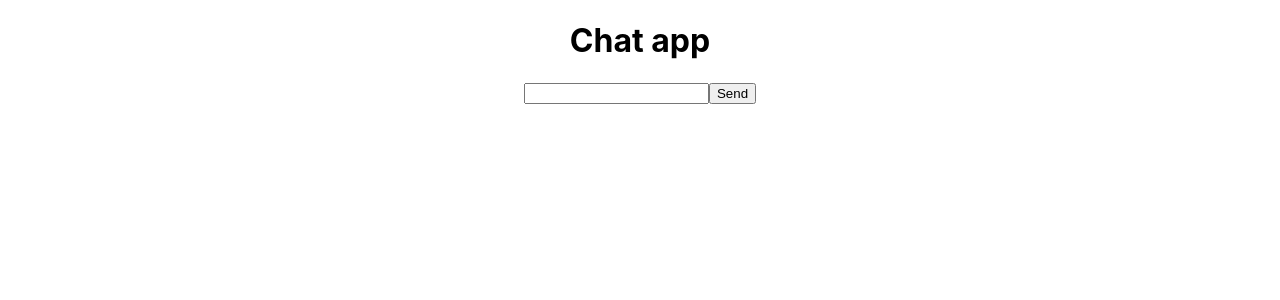
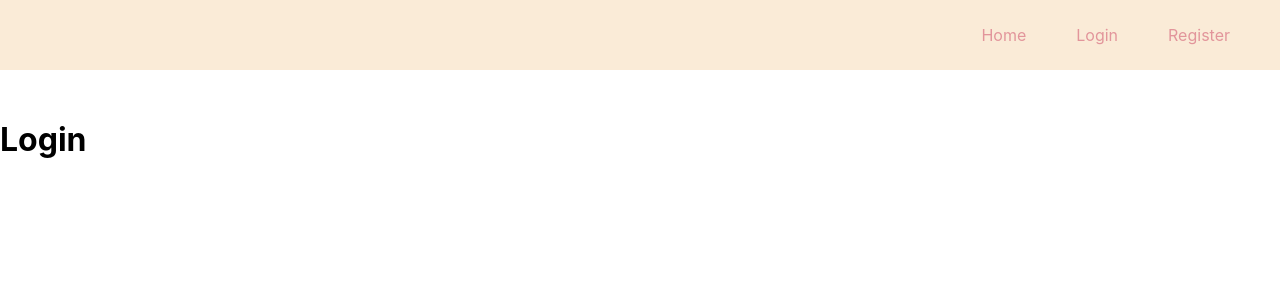
Before and after one commit to allascript/chat-app, a React (Create React App) app: page /login in a window 1280 px wide. Shown: the top 300 px of the page. Built offline with nearby package versions, Linux system fonts and the light colour scheme.

Commit message:
Routing added

```diff
--- a/package.json
+++ b/package.json
@@ -8,6 +8,8 @@
     "@testing-library/user-event": "^7.2.1",
     "react": "^16.13.1",
     "react-dom": "^16.13.1",
+    "react-router": "^5.2.0",
+    "react-router-dom": "^5.2.0",
     "react-scripts": "3.4.1"
   },
   "scripts": {
--- /dev/null
+++ b/src/components/Login.js
@@ -0,0 +1,13 @@
+import React from 'react';
+class Login extends  React.Component {
+    render(){
+        return(
+<div>
+    <h1>Login</h1>
+</div>
+        );
+    }
+}
+
+
+export default Login;
--- /dev/null
+++ b/src/components/Register.js
@@ -0,0 +1,13 @@
+import React from 'react';
+class Register extends  React.Component {
+    render(){
+        return(
+<div>
+    <h1>Register</h1>
+</div>
+        );
+    }
+}
+
+
+export default Register;
--- a/src/index.css
+++ b/src/index.css
@@ -11,3 +11,27 @@ code {
   font-family: source-code-pro, Menlo, Monaco, Consolas, 'Courier New',
     monospace;
 }
+
+.main-nav {
+  text-align: right;
+  margin-bottom: 50px;
+  padding: 0 25px;
+  background-color: antiquewhite;
+}
+
+a {
+  color: #E2959B;
+  text-decoration: none;
+  transition: all .25s ease;
+
+}
+
+a:hover {
+  color: #6B4070;
+  text-decoration: underline;
+}
+
+.main-nav a {
+  display: inline-block;
+  padding: 25px 25px;
+}
--- a/src/index.js
+++ b/src/index.js
@@ -2,12 +2,40 @@ import React from 'react';
 import ReactDOM from 'react-dom';
 import './index.css';
 import App from './App';
+
+import Login from './components/Login';
+import Register from './components/Register';
+
+
+
+import {BrowserRouter as Router, Route, Link, Switch} from 'react-router-dom';
 import * as serviceWorker from './serviceWorker';
 
+class AppRouter extends React.Component {
+  render(){
+    return (
+<Router>
+<div name className="app">
+  <nav className="main-nav">
+    <Link to="/">Home</Link>
+    <Link to="/login">Login</Link>
+    <Link to="/register">Register</Link>
+  </nav>
+  <Switch>
+  <Route path="/"exact component={App} />
+  <Route path="/login"exact component={Login} />
+  <Route path="/register"exact component={Register} />
+  </Switch>
+</div>
+
+</Router>
+    );
+
+  }
+}
+
 ReactDOM.render(
-  <React.StrictMode>
-    <App />
-  </React.StrictMode>,
+  <AppRouter />,
   document.getElementById('root')
 );
 
```
Also changed, not shown: 1 other file (tests, documents, lock files or other folders).
